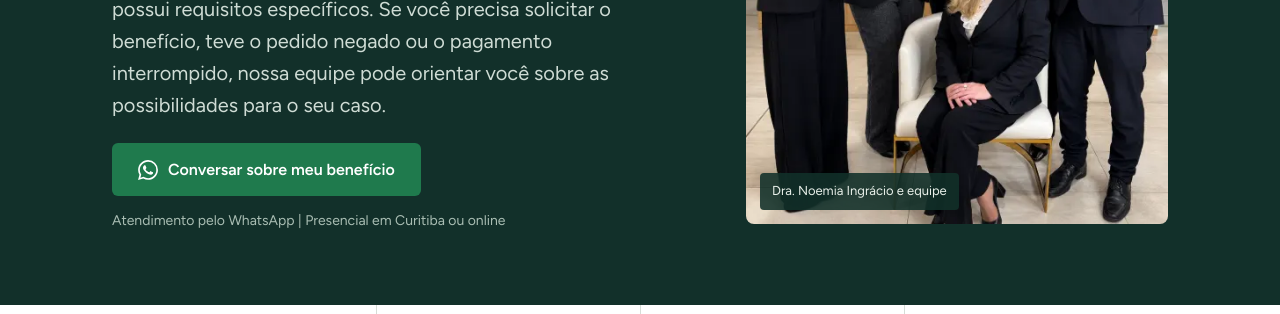
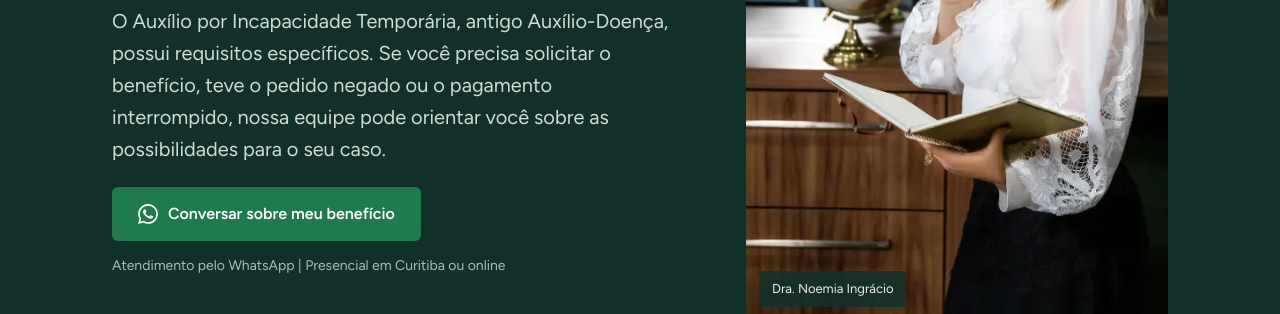
Before and after one commit to dmprime/lp-auxilio-noemia, a plain HTML site: page index.html in a window 1280 px wide. Shown: the part 486-800 px from the top of the page. Drawn offline with Linux system fonts and the light colour scheme.

Commit message:
Hero: troca a foto da equipe pela da Dra. Noemia
Versões otimizadas (WebP 480/800/1066 + JPG 800), legenda e alt atualizados.
Remove as fotos da equipe, que não são mais usadas.

Co-Authored-By: Claude Opus 5.5 <noreply@anthropic.com>

```diff
--- a/index.html
+++ b/index.html
@@ -9,7 +9,7 @@
 <link rel="icon" type="image/png" href="img/icon-192.png" sizes="192x192">
 <link rel="apple-touch-icon" href="img/apple-touch-icon.png">
 <meta name="theme-color" content="#12302a">
-<link rel="preload" as="image" href="img/equipe-800.webp" imagesrcset="img/equipe-480.webp 480w, img/equipe-800.webp 800w, img/equipe-1120.webp 1120w" imagesizes="(max-width: 860px) calc(100vw - 32px), 430px" type="image/webp" fetchpriority="high">
+<link rel="preload" as="image" href="img/dra-noemia-800.webp" imagesrcset="img/dra-noemia-480.webp 480w, img/dra-noemia-800.webp 800w, img/dra-noemia-1066.webp 1066w" imagesizes="(max-width: 860px) calc(100vw - 32px), 430px" type="image/webp" fetchpriority="high">
 <link rel="preconnect" href="https://fonts.googleapis.com">
 <link rel="preconnect" href="https://fonts.gstatic.com" crossorigin>
 <link rel="stylesheet" href="https://fonts.googleapis.com/css2?family=Newsreader:opsz,wght@6..72,400;6..72,500;6..72,600&family=Figtree:wght@400;500;600;700&display=swap">
@@ -331,10 +331,10 @@ section { padding-block: clamp(56px, 8vw, 96px); }
       </div>
       <figure class="hero-photo">
         <picture>
-          <source type="image/webp" srcset="img/equipe-480.webp 480w, img/equipe-800.webp 800w, img/equipe-1120.webp 1120w" sizes="(max-width: 860px) calc(100vw - 32px), 430px">
-          <img src="img/equipe-800.jpg" alt="Dra. Noemia Ingrácio e a equipe do escritório" width="800" height="1000" fetchpriority="high" decoding="async">
+          <source type="image/webp" srcset="img/dra-noemia-480.webp 480w, img/dra-noemia-800.webp 800w, img/dra-noemia-1066.webp 1066w" sizes="(max-width: 860px) calc(100vw - 32px), 430px">
+          <img src="img/dra-noemia-800.jpg" alt="Dra. Noemia Ingrácio em seu escritório" width="800" height="1201" fetchpriority="high" decoding="async">
         </picture>
-        <figcaption>Dra. Noemia Ingrácio e equipe</figcaption>
+        <figcaption>Dra. Noemia Ingrácio</figcaption>
       </figure>
     </div>
   </section>
```
Also changed, not shown: img/dra-noemia-1066.webp (added), img/dra-noemia-480.webp (added), img/dra-noemia-800.jpg (added), img/dra-noemia-800.webp (added), img/equipe-1120.webp (deleted), img/equipe-480.webp (deleted), img/equipe-800.jpg (deleted), img/equipe-800.webp (deleted).
